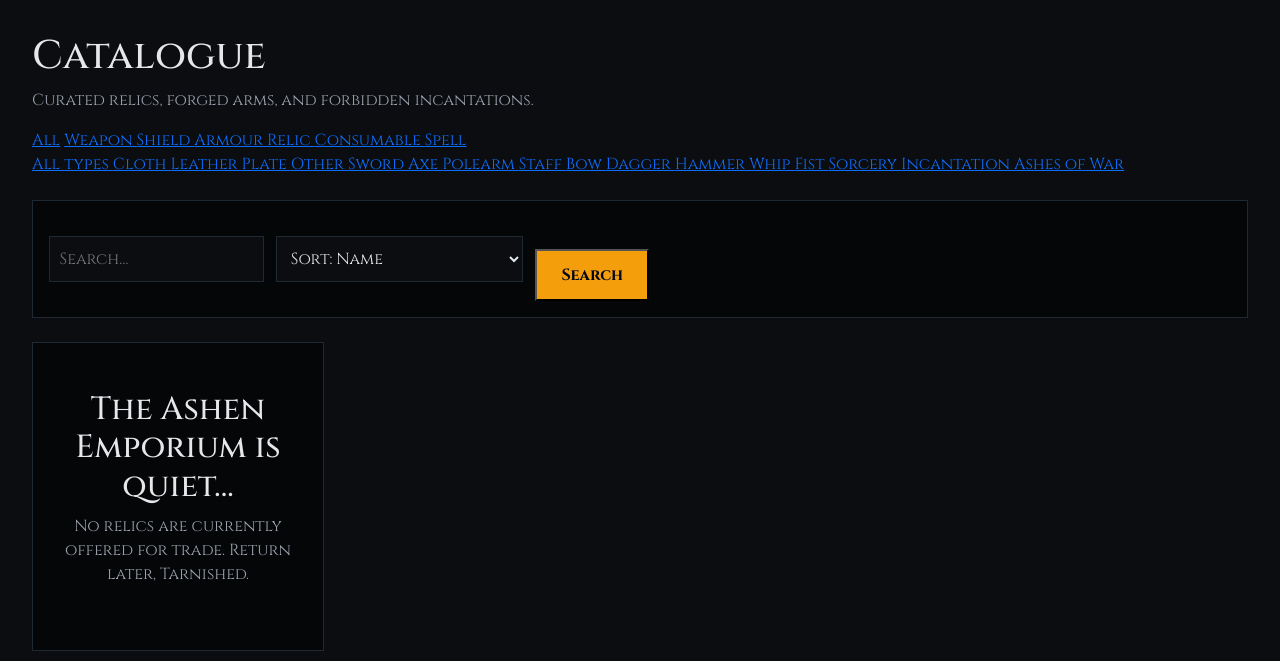
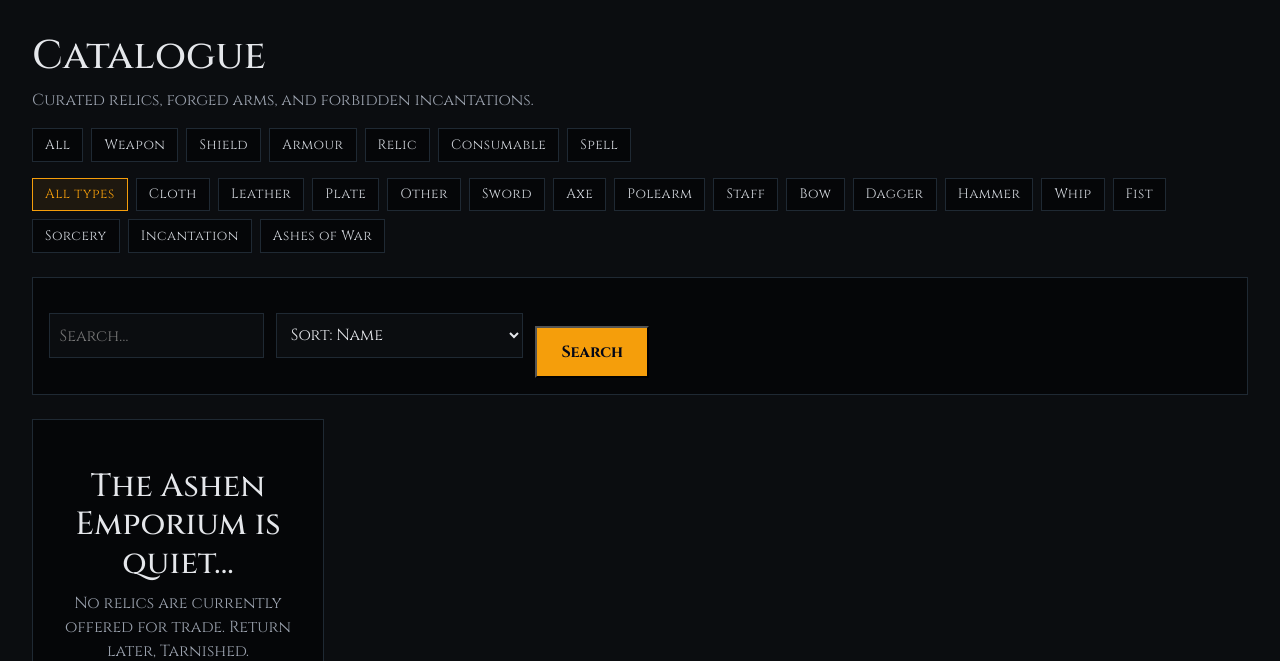
Before and after one commit to TGOSS1984/ashen-emporium, a Django app: page /catalogue/ in a window 1280 px wide. Shown: the part 163-824 px from the top of the page. Run offline with Django 4.2, Linux system fonts and the light colour scheme; data that the repository does not hold is empty.

Commit message:
visual(css): add on hover scale to product cards, style chips

```diff
--- a/static/css/main.css
+++ b/static/css/main.css
@@ -202,6 +202,16 @@ h1, h2, h3 {
     background-color: #050608;
 }
 
+/* trigger zoom when the CARD is hovered */
+.product-card:hover .thumb img {
+  transform: scale(1.10);
+}
+
+.product-card:hover {
+  box-shadow: 0 0 18px rgba(120, 0, 0, 0.4);
+}
+
+
 .thumb {
     height: 180px;
     overflow: hidden;
@@ -212,11 +222,15 @@ h1, h2, h3 {
     justify-content: center;
 }
 
+
 .thumb img {
     width: 100%;
     height: 100%;
     object-fit: cover;
+    display: block;
+    transition: transform 0.4s ease;
 }
+
 
 .thumb-placeholder {
     color: #6b7280;
@@ -225,6 +239,38 @@ h1, h2, h3 {
 
 .product-meta {
     padding: 1rem;
+}
+
+/* Filter Chips */
+
+.chips {
+  display: flex;
+  flex-wrap: wrap;
+  gap: 0.5rem;
+  margin: 1rem 0;
+}
+
+.chip {
+  display: inline-block;
+  padding: 0.35rem 0.75rem;
+  border: 1px solid #1f2933;
+  background-color: #050608;
+  color: #d1d5db;
+  text-decoration: none;
+  font-size: 0.85rem;
+  letter-spacing: 0.5px;
+  transition: all 0.2s ease;
+}
+
+.chip:hover {
+  border-color: #f59e0b;
+  color: #f59e0b;
+}
+
+.chip-active {
+  border-color: #f59e0b;
+  background-color: rgba(245, 158, 11, 0.08);
+  color: #f59e0b;
 }
 
 .row {
--- a/templates/core/home.html
+++ b/templates/core/home.html
@@ -51,12 +51,12 @@
 
     <a class="category-tile" href="{% url 'product_list' %}?category=spell&subtype=sorcery">
       <div class="tile-title">Sorceries</div>
-      <div class="tile-sub">Glintstone formulae and moonlit rites.</div>
+      <div class="tile-sub muted">Glintstone formulae and moonlit rites.</div>
     </a>
 
     <a class="category-tile" href="{% url 'product_list' %}?category=spell&subtype=incantation">
       <div class="tile-title">Incantations</div>
-      <div class="tile-sub">Prayers, seals, and sacred flame.</div>
+      <div class="tile-sub muted">Prayers, seals, and sacred flame.</div>
     </a>
 
   </div>
```
